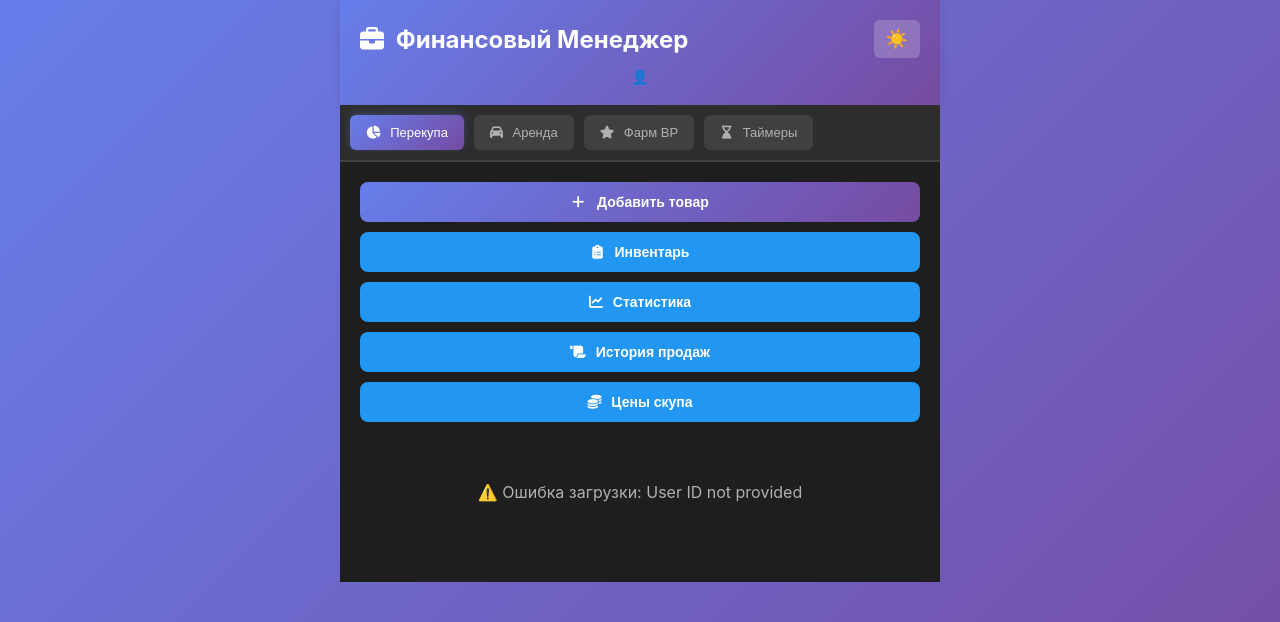
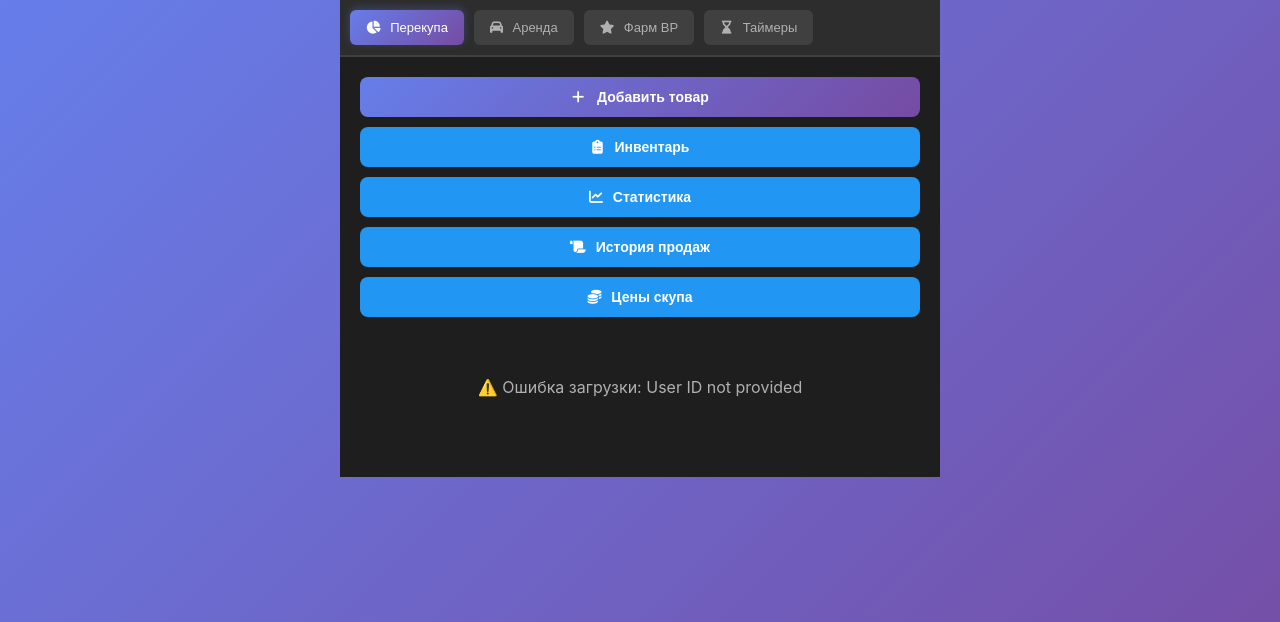
Before and after one commit to noselection69/telegram-bot, a Flask app: page / in a window 1280 px wide. Shown: the top 622 px of the page. Run offline with Flask 3, Linux system fonts and the light colour scheme; some libraries are stand-ins or nearby versions.

Commit message:
Hide header visually with CSS while keeping HTML structure intact

```diff
--- a/bot/web/static/style.css
+++ b/bot/web/static/style.css
@@ -64,6 +64,7 @@
     padding: 20px;
     text-align: center;
     box-shadow: 0 2px 10px rgba(0, 0, 0, 0.1);
+    display: none; /* Hide header visually but keep it in DOM */
 }
 
 header h1 {
```
